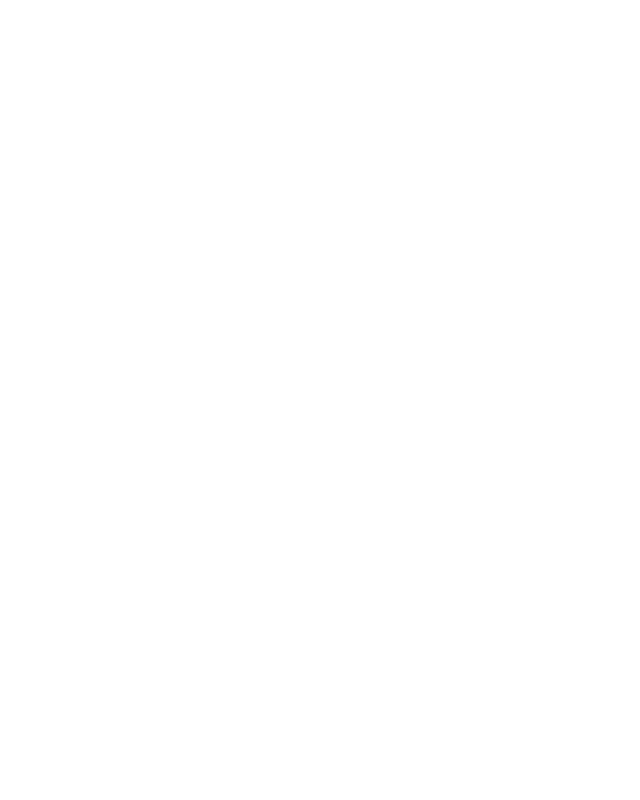
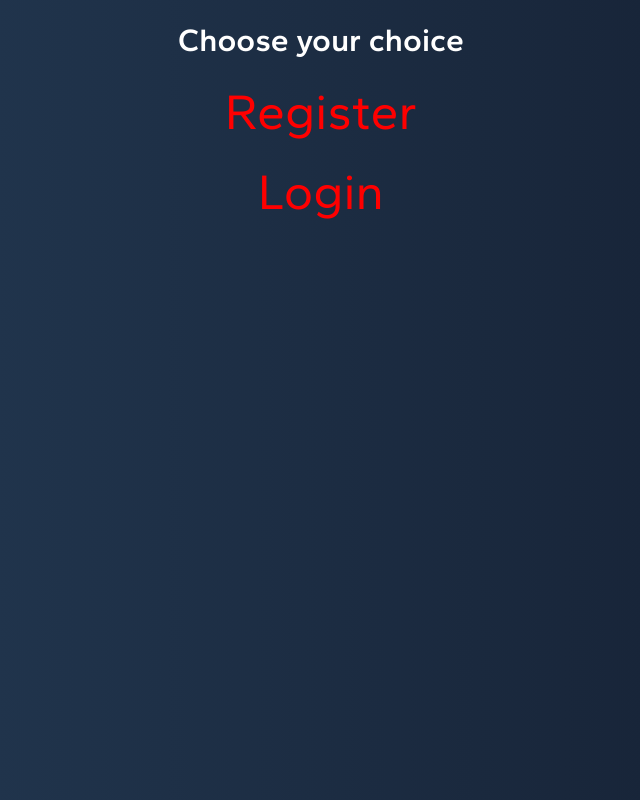
Before and after one commit to leston-64code/Authenticatoin-System, a React (Create React App) app in the folder client/: page / in a window 1280 px wide. Before the commit this address had no page. Shown: the whole page, without its empty margins (319-959 px from the left). Built offline with nearby package versions, Linux system fonts and the light colour scheme.

Commit message:
done something

```diff
--- a/client/package.json
+++ b/client/package.json
@@ -15,7 +15,8 @@
     "web-vitals": "^2.1.4"
   },
   "scripts": {
-    "start": "react-scripts start",
+
+    "start": "react-scripts --max-http-header-size=1024 start",
     "build": "react-scripts build",
     "test": "react-scripts test",
     "eject": "react-scripts eject"
--- a/client/src/App.js
+++ b/client/src/App.js
@@ -6,6 +6,7 @@ import Login from "./components/screens/Login"
 import Register from "./components/screens/Register"
 
 import PrivateRoute from "./components/routing/PrivateRoute"
+import Home from './components/screens/Home'
 
 const App = () => {
   return (
@@ -21,6 +22,7 @@ const App = () => {
      <Route path='/register' element={<Register/>}> </Route>
      <Route path='/forgotpassword' element={<></>}> </Route>
      <Route path='/passwordreset/:resetToken' element={<></>}> </Route>
+     <Route path='/' exact={true} element={<Home/>}></Route>
 
      </Routes>
     </div>
--- /dev/null
+++ b/client/src/components/screens/Home.js
@@ -0,0 +1,16 @@
+import React from 'react'
+import {Link } from "react-router-dom"
+
+const Home = () => {
+  return (
+    <div >
+      <h1 style={{color:"white"}}>Choose your choice</h1>
+      <Link style={{"font-size":"50px","textDecoration":"none",color:"red"}} to="/register">Register</Link>
+      <br />
+      <br />
+      <Link style={{"font-size":"50px","textDecoration":"none",color:"red"}}  to="/login">Login</Link>
+    </div>
+  )
+}
+
+export default Home
--- a/client/src/components/screens/register.css
+++ b/client/src/components/screens/register.css
@@ -123,7 +123,16 @@ body{
     height: 53%;
     border-radius: 7px;
     font-size: 16px;
-    border:1px solid white
+    border:1px solid white,
+
+}
+.submit-button:hover{
+    background: #141E30;  /* fallback for old browsers */
+    background: -webkit-linear-gradient(to right, #243B55, #141E30);  /* Chrome 10-25, Safari 5.1-6 */
+    background: linear-gradient(to right, #243B55, #141E30); /* W3C, IE 10+/ Edge, Firefox 16+, Chrome 26+, Opera 12+, Safari 7+ */
+
+    cursor:pointer;
+    color:white
 }
 
 .linkerman{
@@ -135,6 +144,7 @@ body{
 @media (max-width:600px){
     .one-c{
         width: 100vw;
+        margin-top: 0;
     }
     .two-c{
         width: 80%;
```
